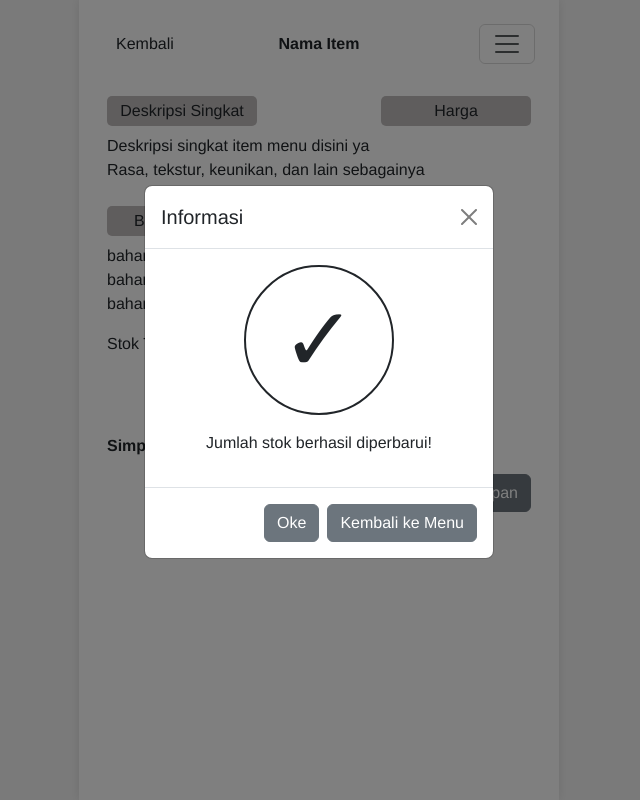
After one commit to McCruelz/project-pemweb-1, a PHP site: page /index.php?m=edit in a window 1280 px wide, after a click on "Simpan". The commit adds this page. Shown: the whole page, without its empty margins (321-961 px from the left). Run offline with PHP 8.4, Linux system fonts and the light colour scheme.

Commit message:
tambah view, controller, style

```diff
--- /dev/null
+++ b/controller/AppController.class.php
@@ -0,0 +1,25 @@
+<?php
+
+class AppController extends Controller {
+
+    function login() {
+        $this -> loadView('login.php');
+    }
+
+    function kategori() {
+        $this->loadView('kategori.php');
+    }
+
+    function list() {
+        $this->loadView('list.php');
+    }
+
+    function detail() {
+        $this->loadView('detail.php');
+    }
+
+    function edit() {
+        $this->loadView('edit.php');
+    }
+
+}
--- /dev/null
+++ b/controller/Controller.class.php
@@ -0,0 +1,8 @@
+<?php
+class Controller {
+    function loadView($view = '', $data = []) {
+        foreach($data as $key => $val)
+        $$key = $val;
+        include 'view/' . $view;
+    }
+}
--- /dev/null
+++ b/index.php
@@ -0,0 +1,9 @@
+<?php
+$controller = $_GET['c'] ?? 'AppController';
+$method     = $_GET['m'] ?? 'login';
+
+require_once "controller/Controller.class.php";
+require_once "controller/$controller.class.php";
+
+$c = new $controller;
+$c -> $method();
--- a/style.css
+++ b/style.css
@@ -42,3 +42,36 @@
         cursor: pointer;
         font-size: 20px;
     }
+
+    .custom-height {
+        height: 90px;
+    }
+
+    .border-item {
+        width: 200px;
+        height: 170px;
+        background-color: rgb(191, 187, 187);
+        margin-bottom: 20px;
+        border-radius:5px;
+    }
+
+    .border-label{
+        width: 150px;
+        height: 30px;
+        background-color: rgb(191, 187, 187);
+        border-radius:5px;
+
+    }
+
+    .border-cek{
+        width: 150px;
+        height: 150px;
+        border: 2px solid;
+        font-size: 90px;
+    }
+
+    .custom-small {
+        max-width: 350px;
+        width: 90%;
+        margin: auto;
+    }
--- /dev/null
+++ b/view/edit.php
@@ -0,0 +1,78 @@
+<!DOCTYPE html>
+<html lang="en">
+<head>
+    <meta charset="UTF-8">
+    <meta name="viewport" content="width=device-width, initial-scale=1.0">
+    <title>Halaman Detail Item</title>
+    <link href="https://cdn.jsdelivr.net/npm/bootstrap@5.3.3/dist/css/bootstrap.min.css" rel="stylesheet" integrity="sha384-QWTKZyjpPEjISv5WaRU9OFeRpok6YctnYmDr5pNlyT2bRjXh0JMhjY6hW+ALEwIH" crossorigin="anonymous">
+    <link rel="stylesheet" href="style.css">
+</head>
+<body>
+    <script src="https://cdn.jsdelivr.net/npm/bootstrap@5.3.3/dist/js/bootstrap.bundle.min.js" integrity="sha384-YvpcrYf0tY3lHB60NNkmXc5s9fDVZLESaAA55NDzOxhy9GkcIdslK1eN7N6jIeHz" crossorigin="anonymous"></script>
+    <div class="container">
+        <nav class="navbar">
+            <div class="container-fluid d-flex justify-content-between align-items-center position-relative mt-3">
+                <button class="btn" type="button" onclick="location.href='?c=AppController&m=detail'">Kembali</button>
+                <div class="position-absolute top-50 start-50 translate-middle">
+                    <span class="fw-bold">Nama Item</span>
+                </div>
+                <button class="navbar-toggler" type="button"
+                    data-bs-toggle="collapse"
+                    data-bs-target="#navbarToggleExternalContent"
+                    aria-controls="navbarToggleExternalContent"
+                    aria-expanded="false"
+                    aria-label="Toggle navigation">
+                <span class="navbar-toggler-icon"></span>
+                </button>
+            </div>
+        </nav>
+        <div class="m-3">
+        <div class="d-flex justify-content-between mt-4 mb-2">
+            <span class="border-label d-flex justify-content-center align-items-center">Deskripsi Singkat</span>
+            <span class="border-label d-flex justify-content-center align-items-center">Harga</span>
+        </div>
+        <p>
+            Deskripsi singkat item menu disini ya <br>
+            Rasa, tekstur, keunikan, dan lain sebagainya
+        </p>
+        <span class="border-label d-flex justify-content-center align-items-center mt-4 mb-2">Bahan-bahan</span>
+        <p>
+            bahan-bahan disini <br>
+            bahan a <br>
+            bahan b
+        </p>
+        <p>Stok Tersedia:</p>
+        <div class="d-flex justify-content-center align-items-center gap-3">
+            <button type="button" class="btn btn-secondary rounded-circle">−</button>
+            <span class="border-label d-flex justify-content-center align-items-center">Jumlah</span>
+            <button type="button" class="btn btn-secondary rounded-circle">+</button>
+        </div>
+        <p class="mt-4 fw-bold">Simpan jumlah stok terbaru?</p>
+        <div class="d-flex justify-content-end gap-3">
+            <button type="button" class="btn btn-secondary" onclick="location.href='?c=AppController&m=detail'">Batal</button>
+            <button type="button" class="btn btn-secondary" data-bs-toggle="modal" data-bs-target="#info">Simpan</button>
+        </div>
+        </div>
+        <div class="modal fade" id="info" tabindex="-1" aria-labelledby="exampleModalLabel" aria-hidden="true">
+            <div class="modal-dialog modal-dialog-centered custom-small">
+                <div class="modal-content">
+                    <div class="modal-header">
+                        <h1 class="modal-title fs-5" id="exampleModalLabel">Informasi</h1>
+                        <button type="button" class="btn-close" data-bs-dismiss="modal" aria-label="Close"></button>
+                    </div>
+                    <div class="modal-body">
+                        <div class="d-flex justify-content-center align-items-center flex-column text-center">
+                            <p class="border-cek rounded-circle d-flex justify-content-center align-items-center">✓</p>
+                            <p>Jumlah stok berhasil diperbarui!</p>
+                        </div>
+                    </div>
+                    <div class="modal-footer">
+                        <button type="button" class="btn btn-secondary" data-bs-dismiss="modal">Oke</button>
+                        <button type="button" class="btn btn-secondary">Kembali ke Menu</button>
+                    </div>
+                </div>
+            </div>
+        </div>
+    </div>
+</body>
+</html>
```
Also changed, not shown: view/detail.php (added, +56 -0 lines), view/kategori.php (added, +53 -0 lines), view/list.php (added, +91 -0 lines), view/login.php (+17 -1 lines).
